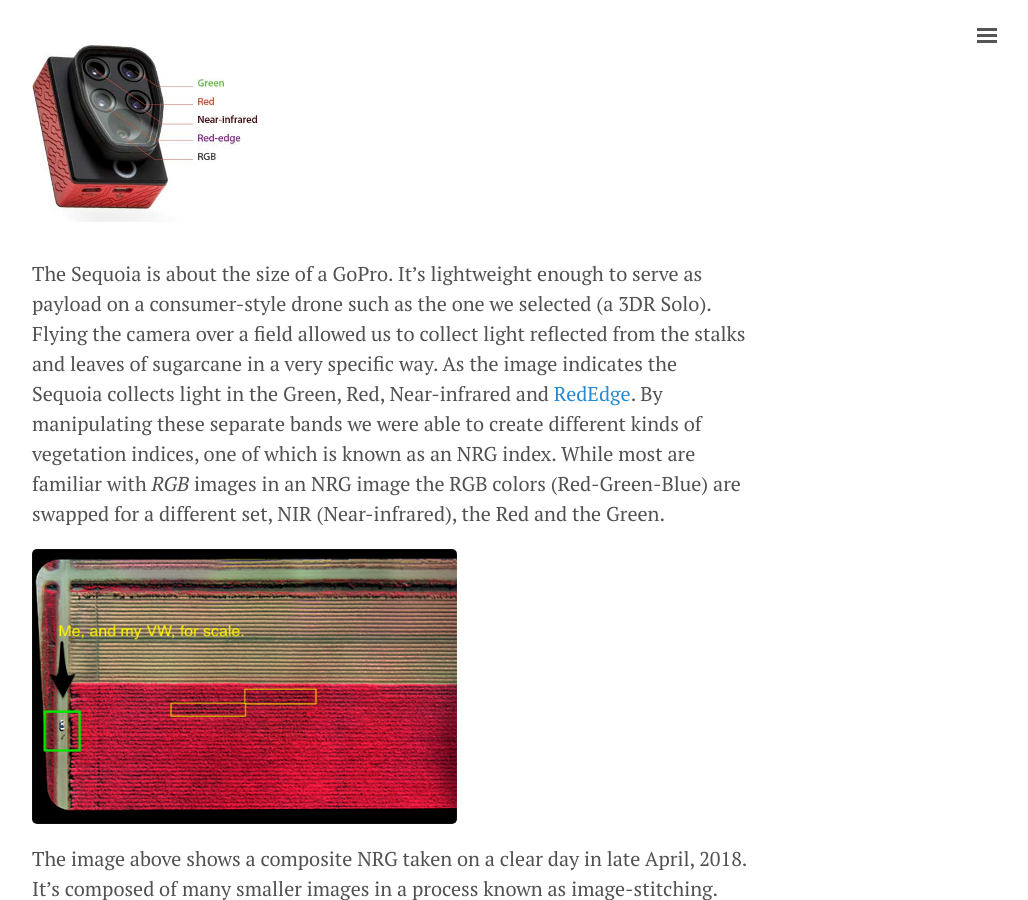
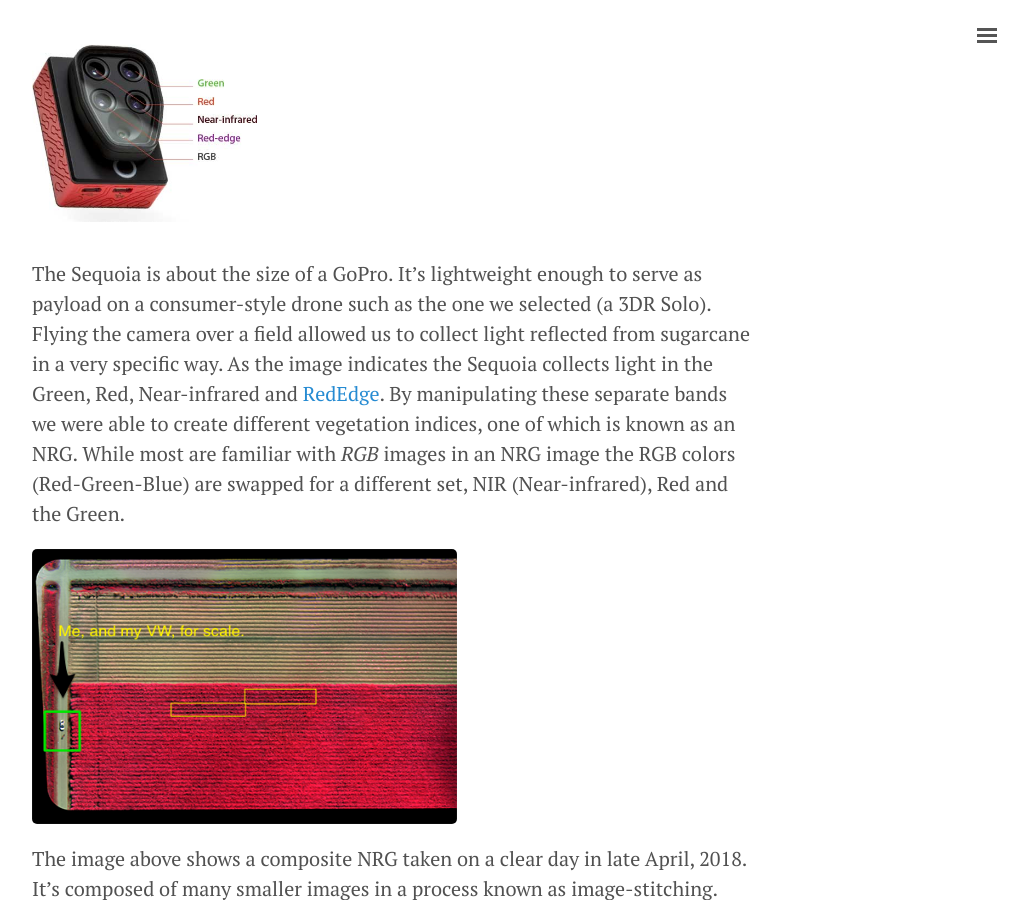
Before and after one commit to geraldmc/geraldmc.github.io, a Jekyll site: the page built from _posts/2019-04-23-predicting-yield-1.md, in a window 1280 px wide and 900 px high, scrolled down 2382 px. Shown: the whole window, without its empty margins (248-1276 px from the left). Built offline with Jekyll 4.4.1, drawn with Linux system fonts in a browser that asks for light colours.

```diff
--- a/_posts/2019-04-23-predicting-yield-1.md
+++ b/_posts/2019-04-23-predicting-yield-1.md
@@ -36,7 +36,7 @@ Creating a vegetation index requires getting a camera in the air and keeping it
 
 ![NGR Highlight]({{ site.url }}/assets/parrot-sequoia-camera.png){:height="225px" width="225px"}
 
-The Sequoia is about the size of a GoPro. It’s lightweight enough to serve as payload on a consumer-style drone such as the one we selected (a 3DR Solo). Flying the camera over a field allowed us to collect light reflected from the stalks and leaves of sugarcane in a very specific way. As the image indicates the Sequoia collects light in the Green, Red, Near-infrared and [RedEdge](https://en.wikipedia.org/wiki/Red_edge). By manipulating these separate bands we were able to create different kinds of vegetation indices, one of which is known as an NRG index. While most are familiar with *RGB* images in an NRG image the RGB colors (Red-Green-Blue) are swapped for a different set, NIR (Near-infrared), the Red and the Green.
+The Sequoia is about the size of a GoPro. It’s lightweight enough to serve as payload on a consumer-style drone such as the one we selected (a 3DR Solo). Flying the camera over a field allowed us to collect light reflected from sugarcane in a very specific way. As the image indicates the Sequoia collects light in the Green, Red, Near-infrared and [RedEdge](https://en.wikipedia.org/wiki/Red_edge). By manipulating these separate bands we were able to create different vegetation indices, one of which is known as an NRG. While most are familiar with *RGB* images in an NRG image the RGB colors (Red-Green-Blue) are swapped for a different set, NIR (Near-infrared), Red and the Green.
 
 ![NGR Highlight]({{ site.url }}/assets/NGR-highlight-scale.png){:height="275px" width="425px"}
 
```
